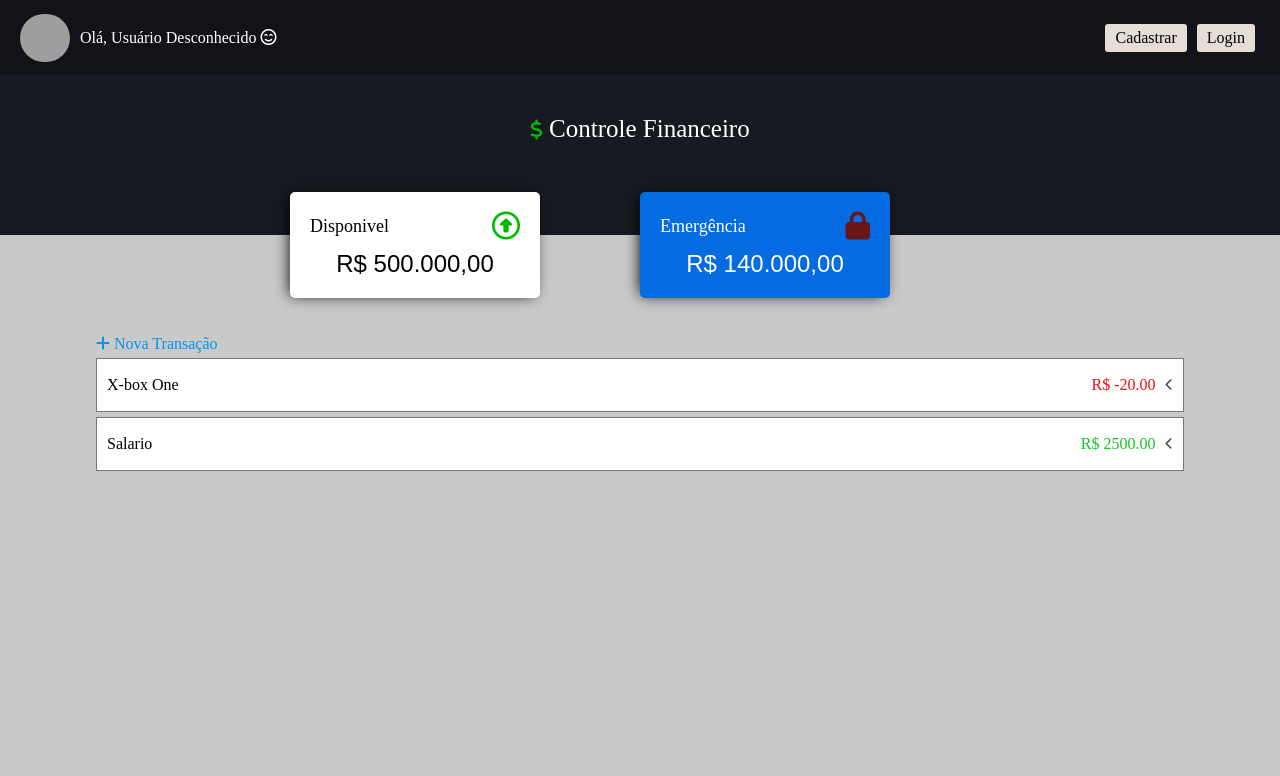
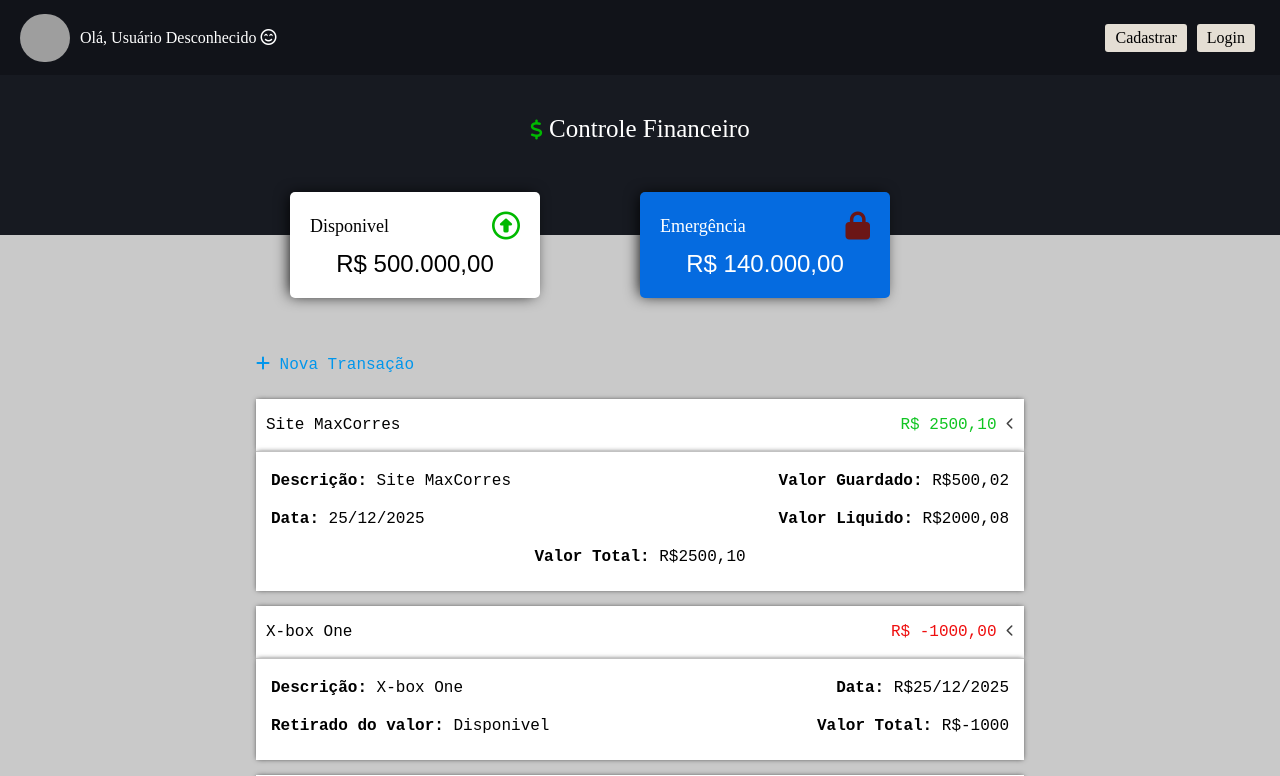
Before and after one commit to VandersonT/controlefinanceiro, a Nuxt app: page / in a window 1280 px wide. Shown: the top 776 px of the page. Built offline with nearby package versions, Linux system fonts and the light colour scheme; grey boxes are pictures that could not be loaded.

Commit message:
Criado o 'Ver mais' de cada transação, para exibir mais informações sobre a transação especifica

```diff
--- a/nuxt.config.js
+++ b/nuxt.config.js
@@ -18,7 +18,7 @@ export default {
       { name: 'format-detection', content: 'telephone=no' }
     ],
     link: [
-      { rel: 'icon', type: 'image/x-icon', href: '/favicon.ico' },
+      { rel: 'icon', type: 'image/x-icon', href: '/favicon.ico' }
     ],
     script:[
       {src: 'https://kit.fontawesome.com/90bf9437da.js', crossorigin: 'anonymous'}
--- a/pages/index.vue
+++ b/pages/index.vue
@@ -38,29 +38,46 @@
 
         <section class="boxTransactions">
           <button class="newTransaction"><i class="fas fa-plus"></i> Nova Transação</button>
-          <div @click="moreInfo(index)" v-for="(transaction, index) in transactions" v-bind:key="transaction.id" class="transactionSingle">
-            <article v-if="transaction['totalValue'] >= 0">
+          <div class="transactionSingle" @click="moreInfo(index)" v-for="(transaction, index) in transactions" v-bind:key="transaction.id">
+            <article class="boxTransactionInfo" v-if="transaction['totalValue'] >= 0">
               <div class="transactionInfo">
                 <p>{{transaction['title']}}</p>
                 <div class="info2">
-                  <p class="positiveValue">R$ {{transaction['totalValue'].toFixed(2)}}</p>
+                  <p class="positiveValue">R$ {{transaction['totalValue'].toFixed(2).replace(".", ",")}}</p>
                   <p  class="arrow"><i class="fas fa-chevron-left"></i></p>
                 </div>
               </div>
               <div class="moreTransactionInfo">
-                more info {{transaction['descrição']}}
+                <div class="fieldTransaction">
+                  <p><b>Descrição:</b> {{transaction['title']}}</p>
+                  <p><b>Valor Guardado:</b> R${{transaction['savedValue'].toFixed(2).replace(".", ",")}}</p>
+                </div>
+                <div class="fieldTransaction">
+                  <p><b>Data:</b> {{transaction['date']}}</p>
+                  <p><b>Valor Liquido:</b> R${{transaction['netValue'].toFixed(2).replace(".", ",")}}</p>
+                </div>
+                <div class="fieldTransaction centerField">
+                  <p><b>Valor Total:</b> R${{transaction['totalValue'].toFixed(2).replace(".", ",")}}</p>
+                </div>
               </div>
             </article>
-            <article v-else>
+            <article class="boxTransactionInfo" v-else>
               <div class="transactionInfo">
                 <p>{{transaction['title']}}</p>
                 <div class="info2">
-                  <p class="negativeValue">R$ {{transaction['totalValue'].toFixed(2)}}</p>
+                  <p class="negativeValue">R$ {{transaction['totalValue'].toFixed(2).replace(".", ",")}}</p>
                   <p class="arrow"><i class="fas fa-chevron-left"></i></p>
                 </div>
               </div>
               <div class="moreTransactionInfo">
-                more info {{transaction['descrição']}}
+                <div class="fieldTransaction">
+                  <p><b>Descrição:</b> {{transaction['title']}}</p>
+                  <p><b>Data:</b> R${{transaction['date']}}</p>
+                </div>
+                <div class="fieldTransaction">
+                  <p><b>Retirado do valor:</b> {{transaction['takenFrom']}}</p>
+                  <p><b>Valor Total:</b> R${{transaction['totalValue']}}</p>
+                </div>
               </div>
             </article>
           </div>
@@ -77,6 +94,7 @@
   .screen{
     min-height: 100vh;
     background: var(--mainBackground);
+    padding-bottom: 50px;
   }
   header{
     width: 100vw;
@@ -184,27 +202,38 @@
   }
   /*boxTransactions*/
   .boxTransactions{
-    width: 85%;
+    width: 60%;
     margin: 0 auto;
-    margin-top: 100px;
+    margin-top: 120px;
+    font-family: 'Courier New', Courier, monospace;
   }
   .newTransaction{
     color: #0096ec;
+    margin-bottom: 10px;
+    width: 100%;
+    text-align: left;
   }
   .newTransaction:hover{
     color: #007fe7;
   }
+  .transactionSingle{
+    width: 100%;
+    max-width:1000px;
+    margin: 0 auto;
+  }
+  .boxTransactionInfo{
+    margin: 15px 0;
+  }
   .transactionInfo{
+    width: 100%;
     background: rgb(255, 255, 255);
-    border: 1px solid #767676;
     cursor: pointer;
-    margin: 5px 0;
     padding: 17px 10px;
     display: flex;
     justify-content: space-between;
-  }
-  .moreTransactionInfo{
-    display: none;
+    box-shadow: 0px 0px 5px -1px rgba(0,0,0,0.75);
+    -webkit-box-shadow: 0px 0px 5px -1px rgba(0,0,0,0.75);
+    -moz-box-shadow: 0px 0px 5px -1px rgba(0,0,0,0.75);
   }
   .positiveValue{
     color: #10C522;
@@ -220,6 +249,26 @@
     margin-left: 10px;
     font-size: 12px;
     color: #424242;
+  }
+  .moreTransactionInfo{
+    /*display: none;*/
+    padding: 20px 15px 5px 15px;
+    background: white;
+    border-top:1px solid #c2c2c2;
+    box-shadow: 0px 0px 5px -1px rgba(0,0,0,0.75);
+    -webkit-box-shadow: 0px 0px 5px -1px rgba(0,0,0,0.75);
+    -moz-box-shadow: 0px 0px 5px -1px rgba(0,0,0,0.75);
+  }
+  .fieldTransaction{
+    display: flex;
+    justify-content: space-between;
+    margin-bottom: 20px;
+  }
+  .fieldTransaction{
+    font-family: 'Courier New', Courier, monospace;
+  }
+  .centerField{
+    justify-content: center;
   }
 </style>
 
@@ -246,8 +295,10 @@ export default {
       loggedUser: [],
       theme: '#111319',
       transactions: [
-        {id: 1, title: 'X-box One', data: '25/12/2025', takenFrom: 'Disponivel', totalValue: -20.00},
-        {id: 2, title: 'Salario', data: '25/12/2025', totalValue: 2500.00, netValue: 2000.00, savedValue: 500.00}
+        {id: 1, title: 'Site MaxCorres', date: '25/12/2025', totalValue: 2500.10, netValue: 2000.08, savedValue: 500.02},
+        {id: 2, title: 'X-box One', date: '25/12/2025', takenFrom: 'Disponivel', totalValue: -1000.00},
+        {id: 3, title: 'Site advogado teteu', date: '25/12/2025', totalValue: 500.00, netValue: 300.00, savedValue: 200.00},
+        {id: 4, title: 'torradeira plut', date: '25/12/2025', takenFrom: 'Emergêncial', totalValue: -500.00}
       ]
     };
   },
```
